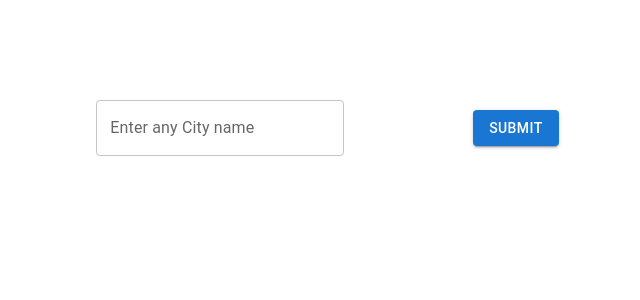
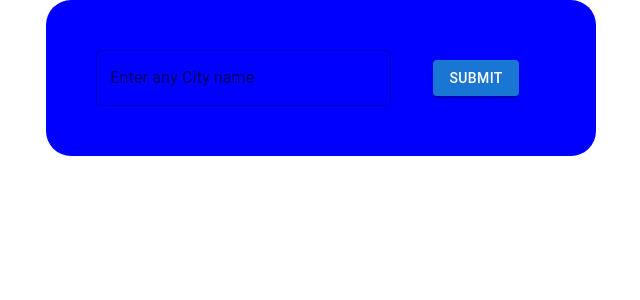
Before and after one commit to mangeshk1239/Weather-app-JavaScript, a React (Vite) app in the folder frontend/: page / in a window 1280 px wide. Shown: the top 300 px of the page, without its empty margins (369-1009 px from the left). Built offline with nearby package versions, Linux system fonts and the light colour scheme.

Commit message:
changes in UI

```diff
--- a/frontend/src/App.jsx
+++ b/frontend/src/App.jsx
@@ -7,45 +7,45 @@ function App() {
 
   const styles = {
     width: "100%",
-    height: "100px",
-    padding: "100px"
+    padding: "50px",
+    backgroundColor: "blue",
+    borderRadius: "25px",
+    textAlign: "center"
   };
 
   return (
     <M.Box sx={styles}>
       <M.Grid container spacing={2} sx={{ alignItems: "center" }}>
-        <M.Grid item xs={6} md={8}>
-          <M.TextField onChange={(e) => setCityName(e.target.value)} id="outlined-basic" label="Enter any City name" variant="outlined" />
+        <M.Grid item xs={8} md={8} lg={8}>
+          <M.TextField fullWidth onChange={(e) => setCityName(e.target.value)} id="outlined-basic" label="Enter any City name" variant="outlined" sx={{ borderRadius: "50px" }} />
         </M.Grid>
-        <M.Grid item xs={6} md={4}>
+        <M.Grid item xs={4} md={4} lg={4}>
           <M.Button variant="contained" onClick={handleGetWeather}>Submit</M.Button>
         </M.Grid>
       </M.Grid>
       {
         data != null
           ?
-          <>
           <M.Grid container spacing={2} sx={{ alignItems: "center" }}>
             <M.Grid item xs={12} md={12}>
-                <img src={data.cityWeatherIcon} width={100} height={100} />
-              </M.Grid>
-              <M.Grid item xs={12} md={12}>
-                <M.Typography variant="h1" gutterBottom>
-                  {data.cityTemp}
+              <M.Typography variant="h5" gutterBottom>
+                {data.cityWeather.charAt(0).toUpperCase() + data.cityWeather.slice(1)}
               </M.Typography>
             </M.Grid>
             <M.Grid item xs={12} md={12}>
-                <M.Typography variant="h1" gutterBottom>
+              <img src={data.cityWeatherIcon} width={"20%"} />
+            </M.Grid>
+            <M.Grid item xs={12} md={12}>
+              <M.Typography variant="h3" gutterBottom>
+                {data.cityTemp}&deg;C
+              </M.Typography>
+            </M.Grid>
+            <M.Grid item xs={12} md={12} sx={{ padding: "0", margin: "0" }}>
+              <M.Typography variant="h3" gutterBottom>
                 {data.cityName}
               </M.Typography>
             </M.Grid>
-              <M.Grid item xs={12} md={12}>
-                <M.Typography variant="h1" gutterBottom>
-                  {data.cityWeather}
-                </M.Typography>
           </M.Grid>
-            </M.Grid>
-          </>
           :
           <></>
       }
```
Lines whose indentation alone changed are shown as unchanged.
